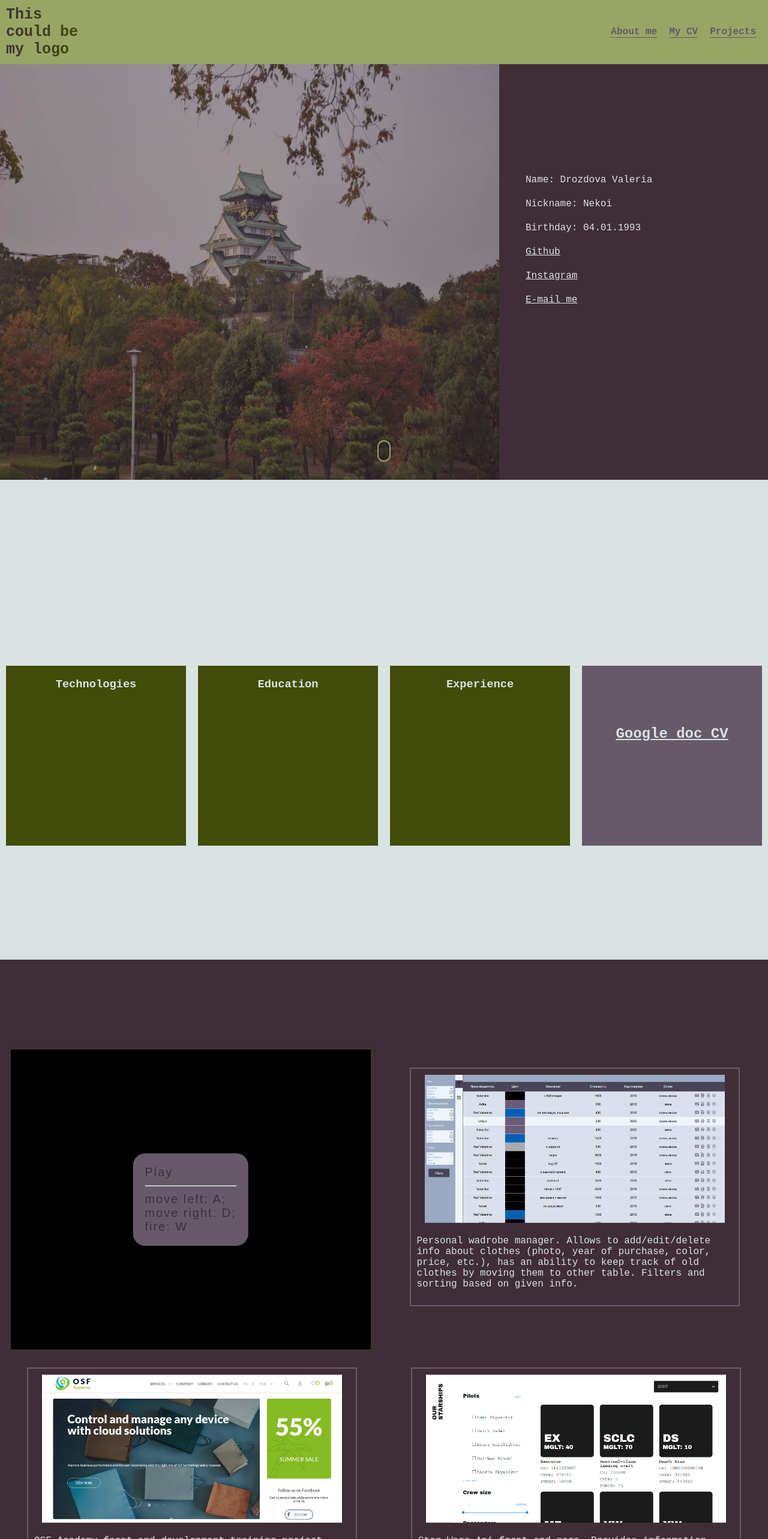
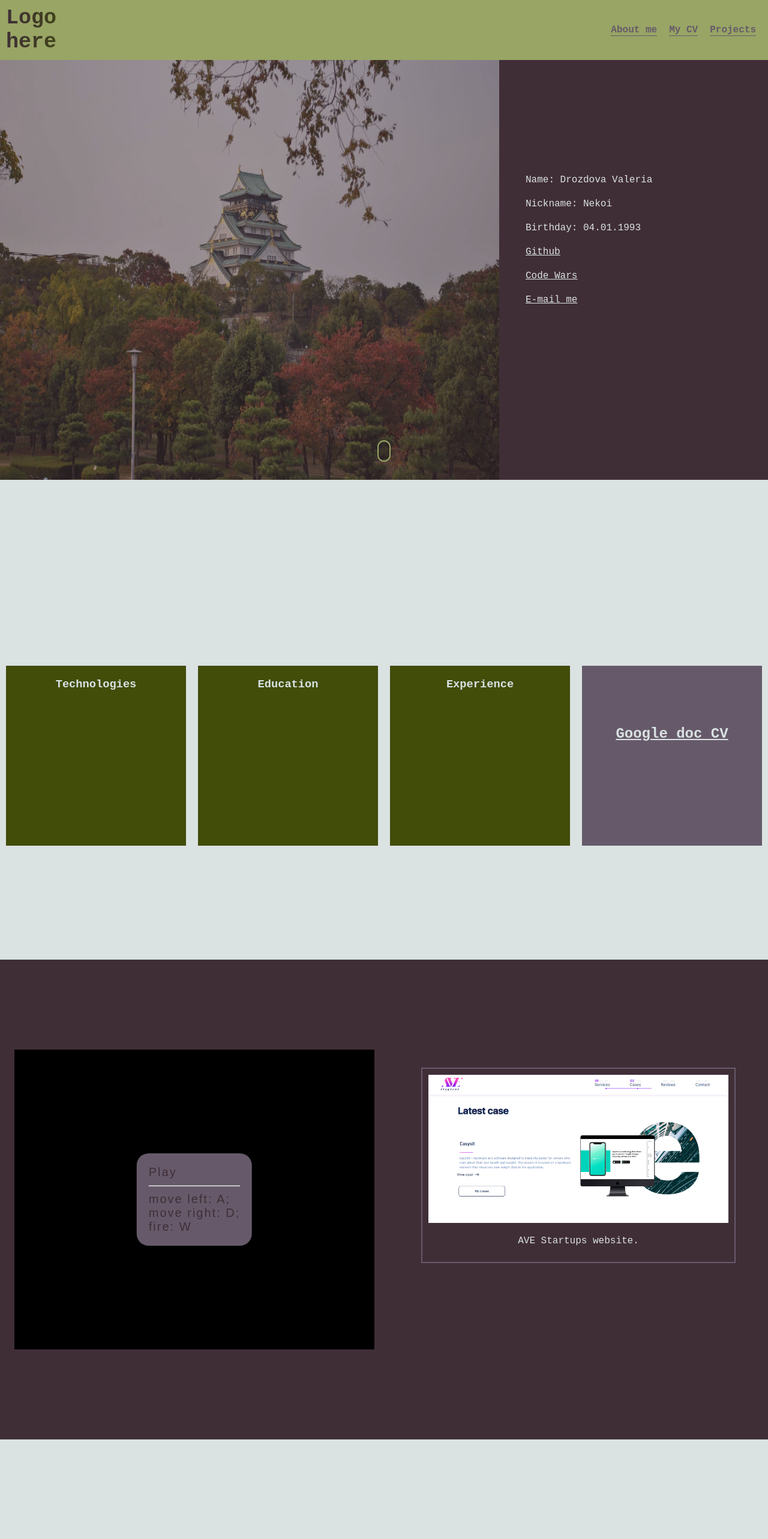
Before and after one commit to nekoi275/my-cv, a Vue app: page / in a window 1280 px wide. Shown: the top 2566 px of the page at 60% size. After the commit the page ends 2400 px from the top, so only its background shows below. Built offline with nearby package versions, Linux system fonts and the light colour scheme.

Commit message:
content updates

```diff
--- a/src/components/AboutMeSection.vue
+++ b/src/components/AboutMeSection.vue
@@ -9,7 +9,7 @@
         <a href="https://github.com/Nekoi275" target="_blank">Github</a>
       </li>
       <li>
-        <a href="https://www.instagram.com/valery_nekoi/" target="_blank">Instagram</a>
+        <a href="https://www.codewars.com/users/Nekoi275" target="_blank">Code Wars</a>
       </li>
       <li><a href="mailto:nekoi275@gmail.com">E-mail me</a></li>
     </ul>
--- a/src/components/CvSection.vue
+++ b/src/components/CvSection.vue
@@ -2,7 +2,7 @@
   <section id="cv">
     <cv-flip-card v-for="card in cards" :cardInfo="card" :key="card.id"></cv-flip-card>
     <a
-      href="https://docs.google.com/document/d/10xQRhA28LRYPmtwvQRYwCc-DMeyxKDz4-Hbim1ybITA/edit?usp=sharing"
+      href="https://docs.google.com/document/d/1j-dj_t1xP2WtxRUuSa1_PIdmVqCPjOpgnDapOhp-24I/edit?usp=sharing"
       target="_blank"
     >
       <h1>Google doc CV</h1>
@@ -27,15 +27,15 @@ export default {
             "HTML",
             "CSS(LESS/Sass/SCSS)",
             "JavaScript",
-            "jQuery",
             "Vue.js",
+            "Node.js",
             "Express.js"
           ]
         },
         {
           heading: "Education",
           data: [
-            "2020 - OSF Academy",
+            "2020 - OSF Academy JavaScript course",
             "2019 - Odessa National Polytechnic University, IT-school training course “Front-end development. JavaScript”",
             "2010-2015 - National University “Odessa law academy”"
           ]
@@ -43,8 +43,8 @@ export default {
         {
           heading: "Experience",
           data: [
-            "04.2020 - present Working with API services integration within the Integromat platform.",
-            "07.2019 - 09.2019 Part-time junior front-end developer at AVE Startups"
+            "04.2020 - 12.2022 Front-end / JavaScript developer at Peoly",
+            "07.2019 - 09.2019 Part-time front-end developer at AVE Startups"
           ]
         }
       ]
--- a/src/components/HeaderComponent.vue
+++ b/src/components/HeaderComponent.vue
@@ -1,7 +1,7 @@
 <template>
   <header>
     <div @click="scrollTo('about')" class="logo">
-      <h3 class="logo-text">This could be my logo</h3>
+      <h3 class="logo-text">Logo here</h3>
     </div>
     <nav>
       <ul>
@@ -54,7 +54,7 @@ li:hover {
   cursor: pointer;
 }
 .logo-text {
-  font-size: 25px;
+  font-size: 35px;
   color: #dae2e2;
   background-image: linear-gradient(92deg, #402e37, #414d08);
   background-clip: text;
--- a/src/components/ProjectsSection.vue
+++ b/src/components/ProjectsSection.vue
@@ -1,7 +1,7 @@
 <template>
   <section id="projects">
     <space-invaders v-show="isDesktop()"/>
-    <a href="/clothes/#clothes" target="_blank">
+<!--     <a href="/clothes/#clothes" target="_blank">
       <div class="projects-row">
         <div class="projects-col">
           <img class="projects-img" src="../assets/project_1.png">
@@ -10,17 +10,6 @@
           <p>Personal wadrobe manager. Allows to add/edit/delete info about clothes (photo, year of purchase, color,
             price, etc.), has an ability to keep track of old clothes by moving them to other table. Filters and sorting
             based on given info.</p>
-        </div>
-      </div>
-    </a>
-    <a href="/osf" target="_blank">
-      <div class="projects-row">
-        <div class="projects-col">
-          <img class="projects-img" src="../assets/project_2.jpg">
-        </div>
-        <div class="projects-col-text">
-          <p>OSF Academy front end development training project. Basic e-commerce website with an ability to load
-            products from JSON and adding to cart and wishlist.</p>
         </div>
       </div>
     </a>
@@ -33,14 +22,14 @@
           <p>Star Wars Api front end page. Provides information about starships from swapi.com</p>
         </div>
       </div>
-    </a>
+    </a> -->
     <a href="http://ave-startups.com/" target="_blank">
       <div class="projects-row">
         <div class="projects-col">
           <img class="projects-img" src="../assets/project_4.png">
         </div>
         <div class="projects-col-text">
-          <p>AVE Startups commercial website.</p>
+          <p>AVE Startups website.</p>
         </div>
       </div>
     </a>
@@ -71,6 +60,7 @@ section {
   flex-wrap: wrap;
   justify-content: space-around;
   padding-top: 150px;
+  padding-bottom: 150px;
 }
 .projects-img {
   width: 500px;
```
